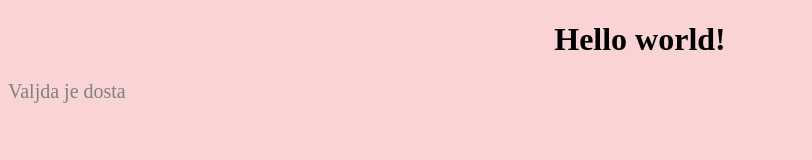
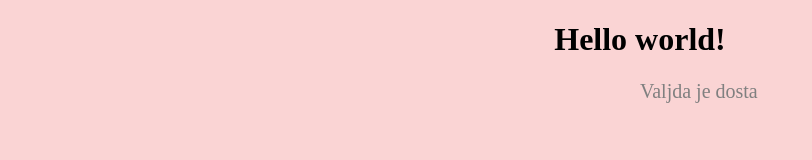
Before and after one commit to danije1a/MiniSajt, a plain HTML site: page index.html in a window 1280 px wide. Shown: the whole page, without its empty margins (0-812 px from the left). Drawn offline with Linux system fonts and the light colour scheme.

Commit message:
Update style.css

```diff
--- a/style.css
+++ b/style.css
@@ -10,5 +10,5 @@ h1 {
 p {
   color: grey;
   font-size: 20px;
-  align: center;
+  margin-left: 50%;
 }
```
